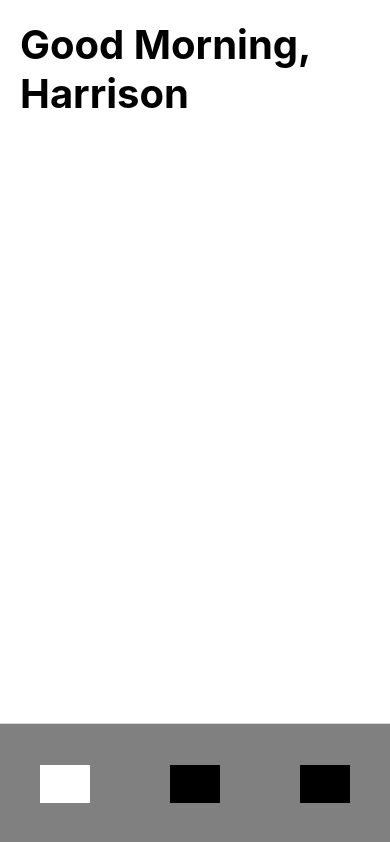
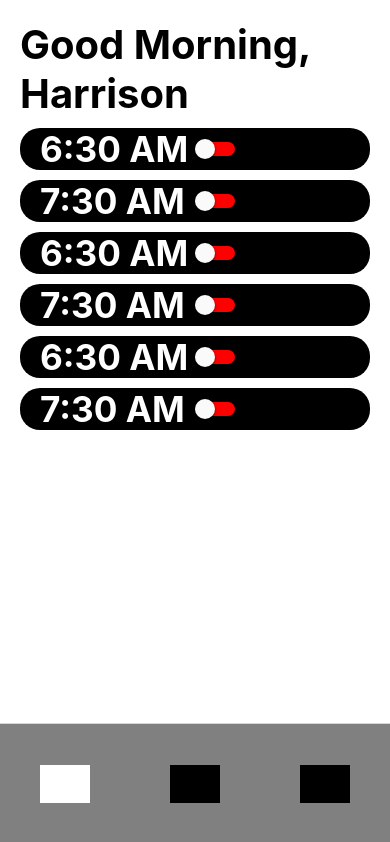
Before and after one commit to harri37/getUp, a React Native app: screen /Home in a window 390 px wide. Built offline with nearby package versions, Linux system fonts and the light colour scheme; grey boxes are pictures that could not be loaded.

Commit message:
feat: home display for alarms

```diff
--- a/components/Title.js
+++ b/components/Title.js
@@ -3,6 +3,11 @@ import {useContext, React} from 'react';
 import {colors, sizes} from '../data/theme';
 import {AppContext} from '../helper/AppContext';
 
+/**
+ * Renders a title string with appropriate styles
+ * @param {String} text title text
+ * @returns title render
+ */
 const Title = ({text}) => {
   const {theme} = useContext(AppContext);
 
--- a/data/theme.js
+++ b/data/theme.js
@@ -17,4 +17,4 @@ export const colors = {
 export const sizes = {
   header: 40,
 };
-//Should also put fonts and font sizes here
+//Should also put any fonts we use here
--- a/screens/Home.js
+++ b/screens/Home.js
@@ -1,10 +1,111 @@
-import {View, Text} from 'react-native';
-import React from 'react';
+import {
+  View,
+  Text,
+  TouchableOpacity,
+  ScrollView,
+  Dimensions,
+  Switch,
+} from 'react-native';
+import React, {useContext} from 'react';
 import Title from '../components/Title';
 import Container from '../components/Container';
+import {colors} from '../data/theme';
+import {AppContext} from '../helper/AppContext';
+
+const {width, height} = Dimensions.get('window');
+
+const alarms = [
+  {
+    id: 1,
+    time: '6:30 AM',
+  },
+  {
+    id: 2,
+    time: '7:30 AM',
+  },
+  {
+    id: 3,
+    time: '6:30 AM',
+  },
+  {
+    id: 4,
+    time: '7:30 AM',
+  },
+  {
+    id: 5,
+    time: '6:30 AM',
+  },
+  {
+    id: 6,
+    time: '7:30 AM',
+  },
+];
 
 const Home = () => {
-  return <Container children={<Title text="Good Morning, Harrison" />} />;
+  const {theme} = useContext(AppContext);
+
+  //idk what here is necessary but so long as it works
+  const styles = {
+    alarmButton: {
+      marginTop: 10,
+      borderRadius: 20,
+      height: height / 8,
+      flex: 1,
+      flexDirection: 'column',
+      justifyContent: 'center',
+      paddingLeft: 20,
+      paddingRight: 20,
+      backgroundColor: colors[theme].fgColor,
+    },
+    alarmTime: {
+      color: colors[theme].bgColor,
+      fontWeight: 'bold',
+      fontSize: height / 24,
+    },
+    alarmContainer: {
+      flex: 1,
+      flexDirection: 'row',
+    },
+    itemContainer: {
+      flex: 1,
+      flexDirection: 'column',
+      justifyContent: 'center',
+    },
+  };
+
+  /**
+   * Renders display for single alarm on home page
+   * @param {String} time time of alarm
+   * @param {Number} id alarm id
+   * @returns render for alarm display
+   */
+  const Alarm = ({time, id}) => {
+    return (
+      <TouchableOpacity style={styles.alarmButton}>
+        <View style={styles.alarmContainer}>
+          <View style={styles.itemContainer}>
+            <Text style={styles.alarmTime}>{time}</Text>
+          </View>
+          <View style={styles.itemContainer}>
+            <Switch trackColor={{false: 'red', true: 'green'}} />
+          </View>
+        </View>
+      </TouchableOpacity>
+    );
+  };
+
+  return (
+    <Container
+      children={
+        <ScrollView showsVerticalScrollIndicator={false}>
+          <Title text="Good Morning, Harrison" />
+          {alarms.map(alarm => (
+            <Alarm id={alarm.id} time={alarm.time} key={alarm.id} />
+          ))}
+        </ScrollView>
+      }
+    />
+  );
 };
 
 export default Home;
```
Also changed, not shown: App.js (+1 -8 lines), screens/Settings.js (added, +12 -0 lines), 1 other file (tests, documents, lock files or other folders).
